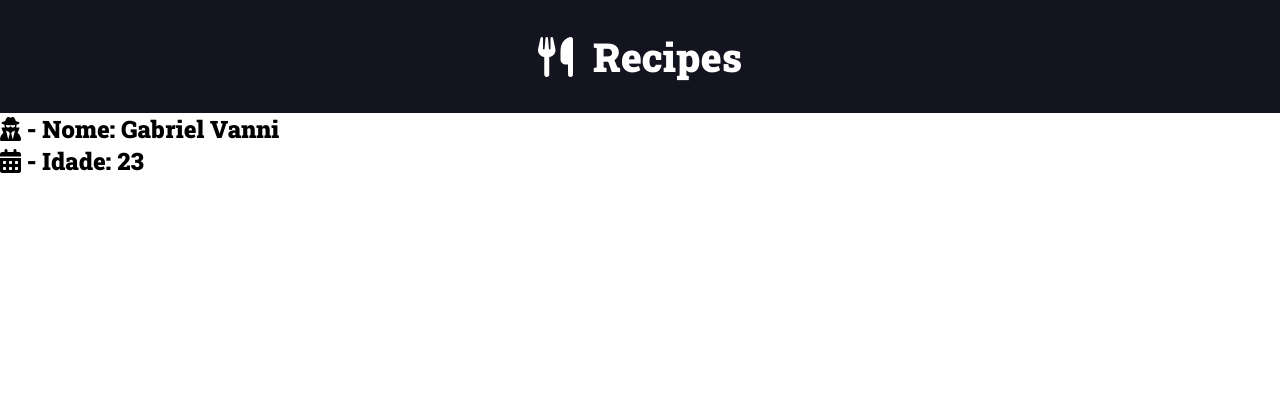
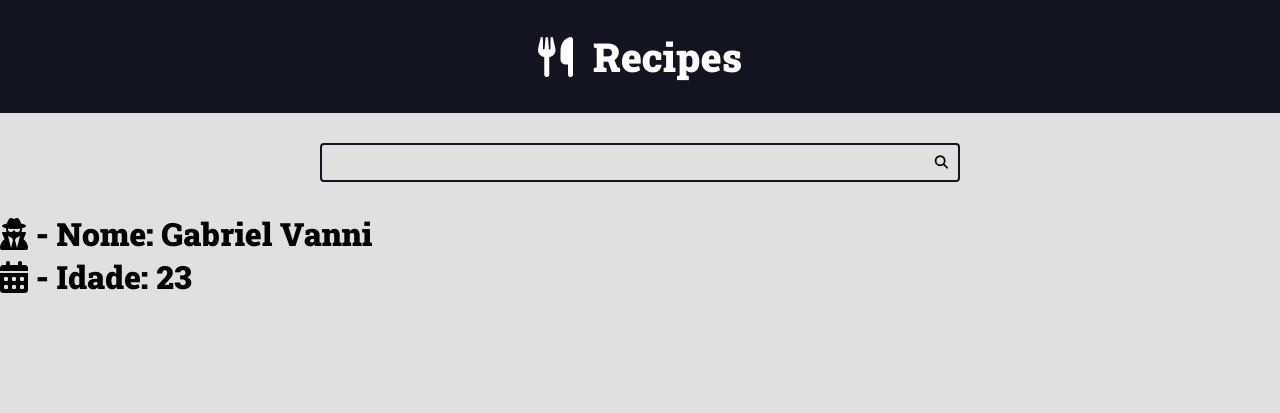
Before and after one commit to vannisaur/enviromenTest, a Django app: page / in a window 1280 px wide. Shown: the top 413 px of the page. Run offline with Django 4.2, Linux system fonts and the light colour scheme.

Commit message:
Criando área de busca - Form, Input e Button

```diff
--- a/recipes/templates/recipes/pages/home.html
+++ b/recipes/templates/recipes/pages/home.html
@@ -1,21 +1,22 @@
 {% include 'recipes/partials/head.html' %}
 
 <body>
-    <header class="main-header-container">
-        <div class="main-header container">
-            <h1>
-                <a class="main-logo" href="/">
-                    <i class="fa-solid fa-utensils main-logo-icon"></i>
-                    <span class="main-logo-text">Recipes</span>
-                </a>
-            </h1>
+
+    {% include 'recipes/partials/header.html' %}
+
+    <div class="search-container">
+        <div class="container">
+            <form action="" class="search-form">
+                <input type="search" class="search-input" name="search">
+                <button type="submit" class="search-button"><i class="fas fa-search"></i></button>
+            </form>
         </div>
-    </header>
-    <h2><i class="fa-solid fa-user-secret"></i>
-        - Nome: {{ nome }} <br>
-        <i class="fa-solid fa-calendar-days"></i>
-        - Idade: {{ idade }}
-    </h2>
+    </div>
+
+    <h1><i class="fa-solid fa-user-secret"></i> - Nome: {{ nome }} <br>
+        <i class="fa-solid fa-calendar-days"></i> - Idade: {{ idade }}
+    </h1>
+
 </body>
 
 </html>
--- a/recipes/templates/recipes/partials/head.html
+++ b/recipes/templates/recipes/partials/head.html
@@ -85,6 +85,7 @@
         body {
             font-size: 1.6rem;
             font-family: var(--font-primary);
+            background: var(--color-gray-1);
         }
 
         h1,
@@ -122,5 +123,48 @@
         .main-logo-icon {
             margin-right: 2rem;
         }
+
+        .search-form {
+            border: .2rem solid var(--color-primary-dark);
+            max-width: 64rem;
+            margin: 0 auto;
+            border-radius: .4rem;
+            position: relative;
+            transition: all 300ms ease-in-out;
+        }
+
+        .search-input,
+        .search-button {
+            border: none;
+            background: none;
+            outline: none;
+            padding: 1rem;
+            transition: all 300ms ease-in-out;
+        }
+
+        .search-input {
+            width: 100%;
+            padding-right: 3rem;
+        }
+
+        .search-button {
+            position: absolute;
+            top: 0;
+            right: 0;
+        }
+
+        .search-button:focus {
+            outline: .2rem solid var(--color-primary);
+            background: rgba(0, 0, 0, .1);
+        }
+
+        .search-form:focus-within {
+            border-color: var(--color-primary);
+            background: var(--color-white);
+        }
+
+        .search-form:focus-within .search-button {
+            color: var(--color-primary);
+        }
     </style>
 </head>
--- /dev/null
+++ b/recipes/templates/recipes/partials/header.html
@@ -0,0 +1,10 @@
+<header class="main-header-container">
+    <div class="main-header container">
+        <h1>
+            <a class="main-logo" href="/">
+                <i class="fa-solid fa-utensils main-logo-icon"></i>
+                <span class="main-logo-text">Recipes</span>
+            </a>
+        </h1>
+    </div>
+</header>
```
